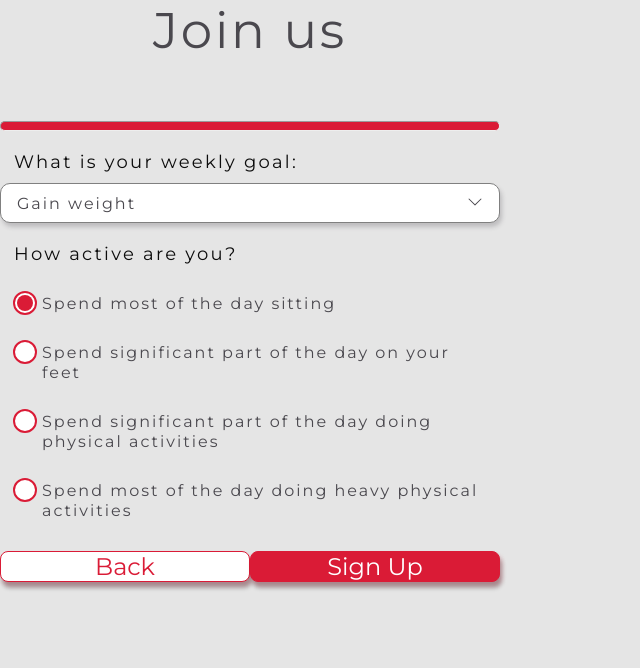
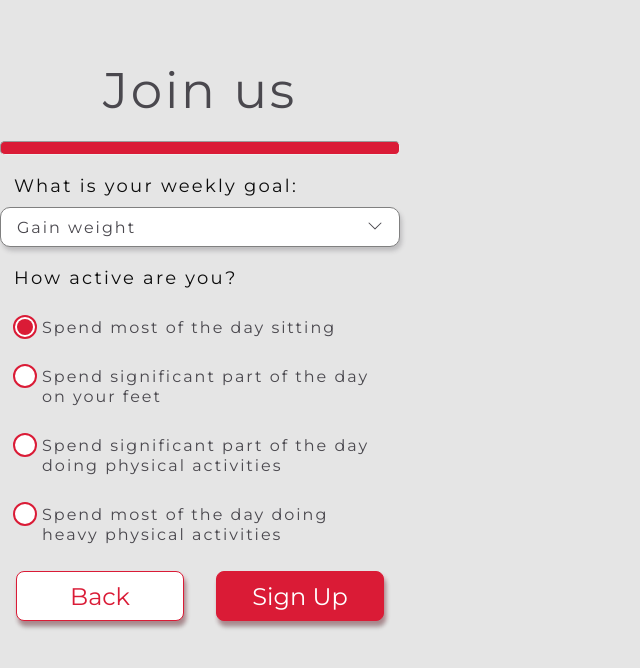
Before and after one commit to KrystianKjjk/CodersCamp2020.Project.TypeScript.FitNotFat, a website built with Parcel: page UnitImplementations/UIComponents/SecondStepComponent/SecondStepComponent.html in a window 1280 px wide. Shown: the whole page, without its empty margins (0-640 px from the left). Built offline with nearby package versions, Linux system fonts and the light colour scheme.

Commit message:
buttons changed

```diff
--- a/Src/UIComponents/LogIn/LogIn.css
+++ b/Src/UIComponents/LogIn/LogIn.css
@@ -23,7 +23,7 @@
     max-width: 200px;
     height: 50px;
     margin: 1em auto;
-    padding: 0.5em 0.5em;
+    padding:0.4em 0.4em;
 }
 
 .container-button {
--- a/Src/UIComponents/SecondStepComponent/SecondStepComponent.css
+++ b/Src/UIComponents/SecondStepComponent/SecondStepComponent.css
@@ -1,31 +1,35 @@
-.main-title {
+.secondstep-main-title{
+    padding-top: 15%;
+    padding-bottom: 5%;
     font-size: 50px;
-    line-height: 61px;
     letter-spacing: 0.055em;
     color: #4A484E;
     text-align: center;
 }
 
 .main-container {
-    max-width: 500px;
+    max-width: 400px;
     align-items: center;
+    display: flex;
+    flex-direction: column;
 }
 .main-hr {
     background: #DA1B36;
     border-radius: 5px;
     width: 100%;
-    height: 10px;
+    height: 14px;
 }
-
 .secondstep-container-button {
-    padding-top: 20px;
     display: flex;
-    justify-content: space-around;
+    flex-direction: row;
+    justify-content: center;
+    width: 100%;
 }
-
-.div-registration .container-button > button {
-    width: 45%;
-    max-width: 200px;
+.secondstep-container-button>button{
+    margin-top: 4%;
+    margin-right: 4%;
+    margin-left: 4%;
+    padding: 0.4em 0.4em;
 }
 
 @media (max-width: 350px) {
--- a/Src/UIComponents/SecondStepComponent/SecondStepComponent.ts
+++ b/Src/UIComponents/SecondStepComponent/SecondStepComponent.ts
@@ -18,7 +18,7 @@ export function generateSecondStep(
   onSignUpClick: (secondStepValues: SecondStepValues) => void,
 ) {
   const secondStepDiv = createElement('div', 'main-container');
-  const title = createElement('p', 'main-title');
+  const title = createElement('p', 'secondstep-main-title');
   title.appendChild(document.createTextNode('Join us'));
   const line = createElement('hr', 'main-hr');
 
```
